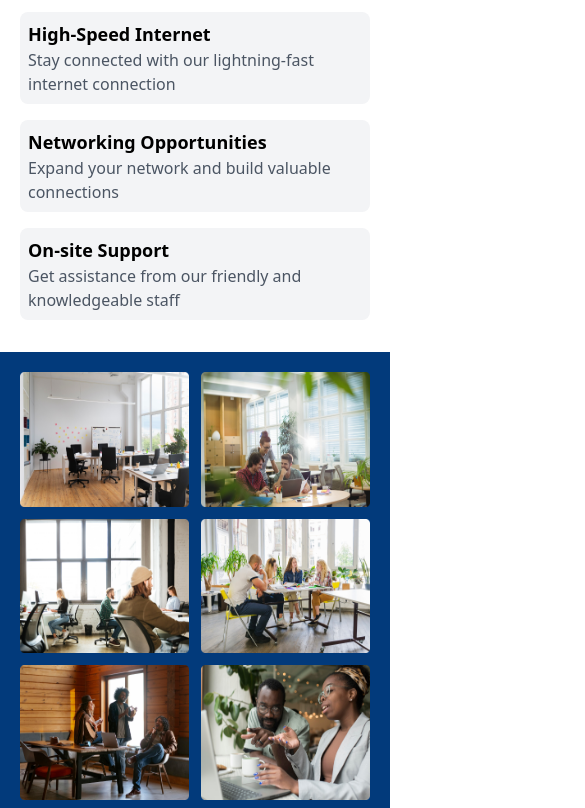
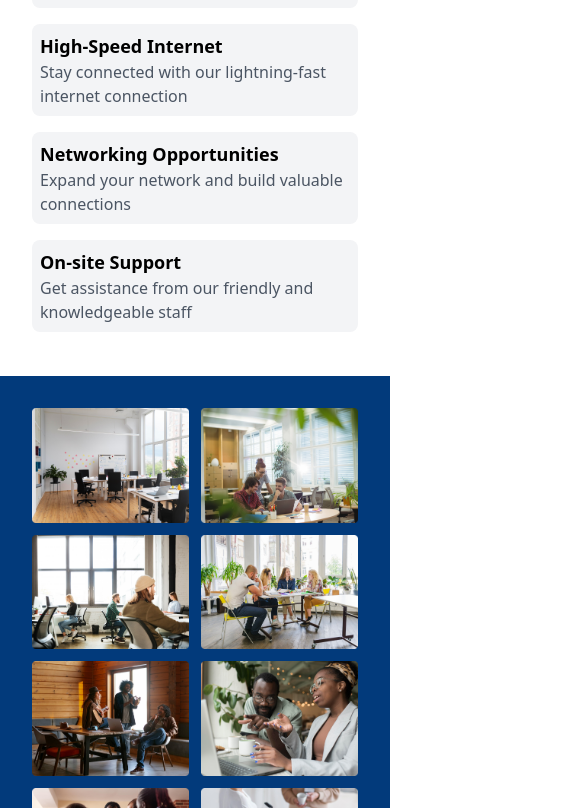
Before and after one commit to Vixs101/oasishub, a React (Vite) app: page / in a window 390 px wide. Shown: the part 1192-2000 px from the top of the page, 585 px wide, since content can reach past the window. Built offline with nearby package versions, Linux system fonts and the light colour scheme.

Commit message:
finished the mobile view of the footer section

```diff
--- a/src/components/Footer.jsx
+++ b/src/components/Footer.jsx
@@ -2,69 +2,100 @@ import React from "react";
 
 function Footer() {
   return (
-    <section className="flex justify-between appWidth h-screen w-full bg-[url('/images/footerImage.png')] bg-no-repeat bg-center bg-cover">
-      <div className="flex flex-row md:flex-col gap-16 w-1/2">
+    <section className="flex flex-col md:flex-row justify-between appWidth w-full bg-[url('/images/footerImage.png')] bg-no-repeat bg-center bg-cover gap-10 md:gap-0 pb">
+      <div className="flex flex-col gap-10 md:gap-16 md:w-1/2 mt-10 md:mt-0">
         <img
           src="/images/footerLogo.png"
           alt="Company's Logo"
-          className="h-20 w-2/6"
+          className="h-16 w-2/4 md:h-20 md:w-2/6 self-centerz"
         />
-        <div className="flex flex-col gap-5 text-white">
-          <h1 className="text-4xl md:text-6xl font-extrabold text-white">
+        <div className="flex flex-col gap-3 md:gap-5 text-white">
+          <h1 className=" col-span-2 text-2xl md:text-6xl  font-extrabold text-white">
             Contact Us
           </h1>
           <div>
             <h2 className="font-bold text-lg text-white">Address</h2>
             <p>Opposite Taraba State Polytechnic</p>
           </div>
-          <div>
+          <div className="">
             <h2 className="font-bold text-lg text-white">Phone</h2>
-            <p>09161688902</p>
+            <p className="">09161688902</p>
           </div>
-          <div>
-            <h2 className="font-bold text-lg text-white">Email</h2>
+          <div className="">
+            <h2 className="font-bold text-lg text-white ">Email</h2>
             <p>Oasis@sandlip.com</p>
           </div>
         </div>
       </div>
 
       {/* form */}
-      <form action="" className="flex flex-col gap-5 bg-gray-100 h-full w-2/5 p-10 rounded-xl">
+      <form
+        action=""
+        className="flex flex-col gap-5 bg-gray-100 h-1/2 md:h-full md:w-2/5 p-5 md:p-10 rounded-xl"
+      >
         <h1 className="text-3xl font-extrabold">Get In Touch</h1>
-        <div className="flex gap-2">
+        <div className="flex flex-col md:flex-row gap-5 md:gap-2">
           <div className="flex flex-col gap-1">
-            <label htmlFor="name" className="font-semibold">Name</label>
-            <input type="text" name="name" placeholder="John" className="p-2 rounded-lg border-2 border-bg-gray-300"required />
+            <label htmlFor="name" className="font-semibold">
+              Name
+            </label>
+            <input
+              type="text"
+              name="name"
+              placeholder="John"
+              className="p-2 rounded-lg border-2 border-bg-gray-300"
+              required
+            />
           </div>
           <div className="flex flex-col gap-1">
-            <label htmlFor="surname" className="font-semibold">Surname</label>
-            <input type="text" name="surname" placeholder="Doe" className="p-2 rounded-lg border-2 border-bg-gray-300"required />
+            <label htmlFor="surname" className="font-semibold">
+              Surname
+            </label>
+            <input
+              type="text"
+              name="surname"
+              placeholder="Doe"
+              className="p-2 rounded-lg border-2 border-bg-gray-300"
+              required
+            />
           </div>
         </div>
         <div className="flex flex-col gap-1">
-          <label htmlFor="email" className="font-semibold">Mail</label>
+          <label htmlFor="email" className="font-semibold">
+            Mail
+          </label>
           <input
             type="email"
             name="email"
             placeholder="johndoe@mail.net"
-            className="p-2 rounded-lg border-2 border-bg-gray-300"required
+            className="p-2 rounded-lg border-2 border-bg-gray-300"
+            required
           />
         </div>
         <div className="flex flex-col gap-1">
-          <label htmlFor="address" className="font-semibold">Address</label>
+          <label htmlFor="address" className="font-semibold">
+            Address
+          </label>
           <input
             type="text"
             name="address"
             placeholder="jalingo, Taraba State"
-            className="p-2 rounded-lg border-2 border-bg-gray-300"required
+            className="p-2 rounded-lg border-2 border-bg-gray-300"
+            required
           />
         </div>
         <div className="flex flex-col gap-1">
-          <label htmlFor="description" className="font-semibold">Description</label>
-          <textarea name="description" className="p-2 rounded-lg border-2 border-bg-gray-300"required />
+          <label htmlFor="description" className="font-semibold">
+            Description
+          </label>
+          <textarea
+            name="description"
+            className="p-2 rounded-lg border-2 border-bg-gray-300"
+            required
+          />
         </div>
         <button className="bg-black text-white p-2 rounded-lg hover:bg-[#201f1f]">
-            Send Message
+          Send Message
         </button>
       </form>
     </section>
--- a/src/components/Images.jsx
+++ b/src/components/Images.jsx
@@ -5,12 +5,18 @@ function Images() {
   return (
     <section
       className="
-            appWidth md:pb-20 bg-[#023A7B] w-full h-screen md:flex md:flex-wrap md:gap-4 md:items-center md:justify-center
+            appWidth md:pb-20 bg-[#023A7B] w-full md:h-screen md:flex md:flex-wrap md:gap-4 md:items-center md:justify-center
             grid grid-cols-2 gap-3 pb-32
             "
     >
-      {pictures.map((pic, index) => (
-        <div key={index} className="md:h-1/6 md:w-1/6">
+      {pictures.map((pic, index) => {
+        return (
+          <div
+            key={index}
+            className={`md:h-1/6 md:w-1/6 ${
+              index == 10 ? "col-span-2" : "col-span-1"
+            }`}
+          >
             <img
               src={`/images/${pic.picture}.png`}
               alt="A picture of the hub"
@@ -18,7 +24,8 @@ function Images() {
               className="w-full h-full"
             />
           </div>
-      ))}
+        );
+      })}""
     </section>
   );
 }
--- a/src/index.css
+++ b/src/index.css
@@ -15,11 +15,14 @@ html, body {
   padding: 70px;
 }
 
+
 @media (max-width: 768px) {
   .appwidth{
-    padding: 1.25rem;
+    padding: 2rem;
   }
   .appWidth {
-    padding: 1.25rem;
+    padding: 2rem;
+
   }
+
 }
```
Lines whose indentation alone changed are shown as unchanged.
